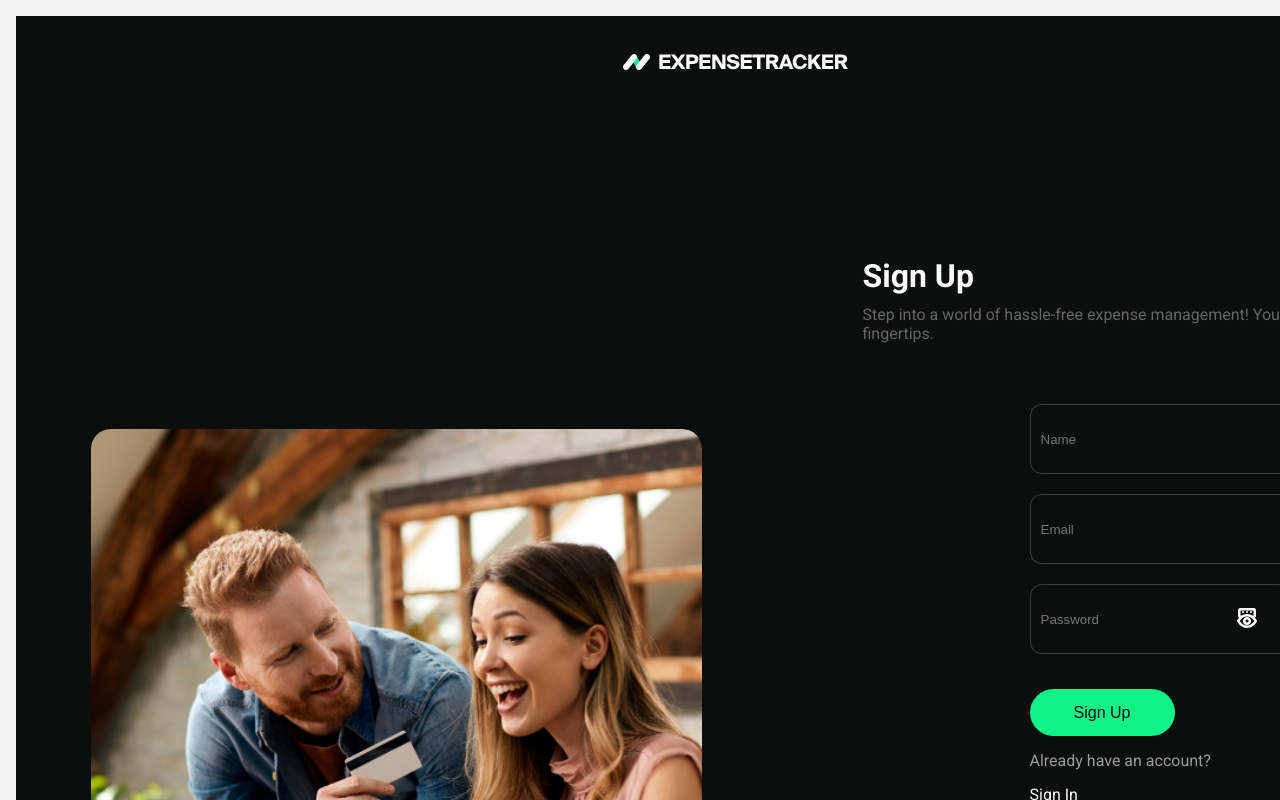
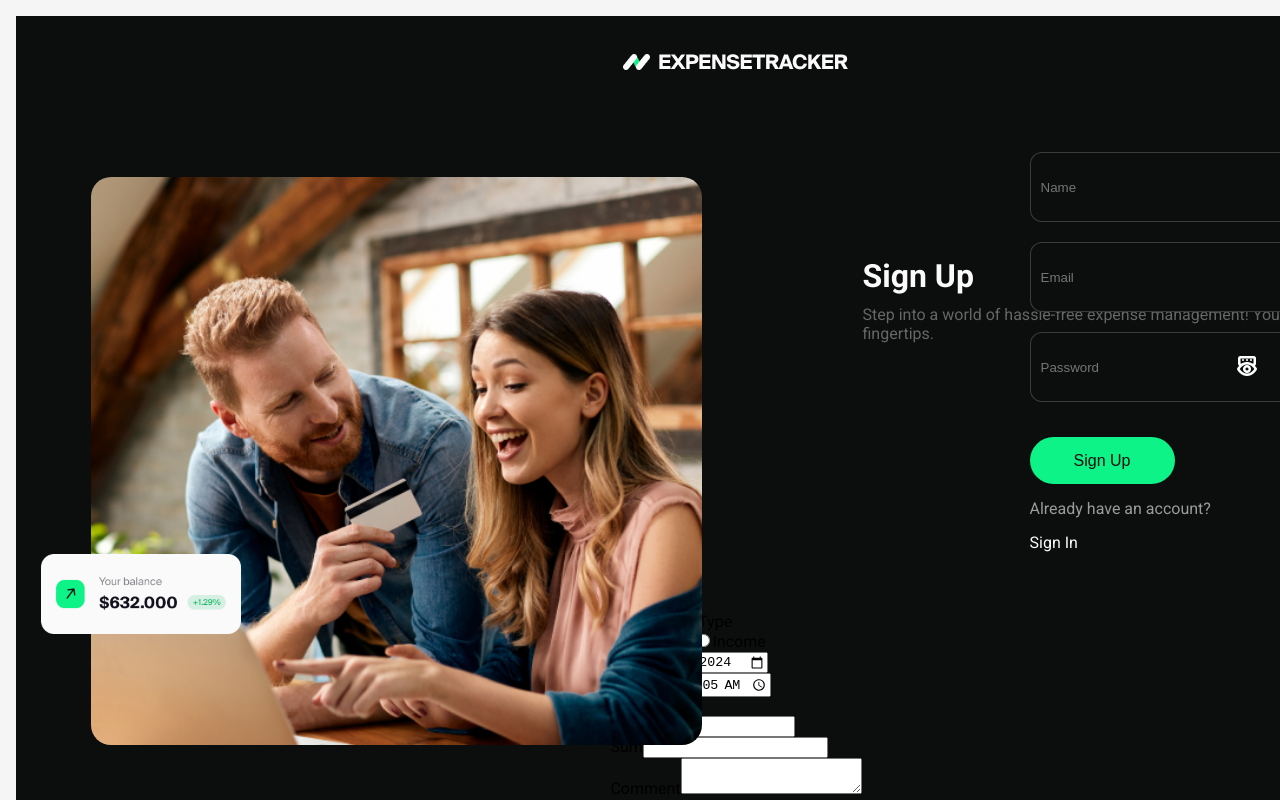
Before and after one commit to Reuelle/expense-tracker, a React (Create React App) app: page /expense-tracker/register in a window 1280 px wide. Shown: the top 800 px of the page. Built offline with nearby package versions, Linux system fonts and the light colour scheme.

Commit message:
Update RegisterPage.module.css

```diff
--- a/src/components/RegisterPage/RegisterPage.module.css
+++ b/src/components/RegisterPage/RegisterPage.module.css
@@ -12,6 +12,7 @@ width: 533px;
   height: 123px;
   margin-left: 786px;
   margin-top: 150px;
+  Position: absolute;
   gap: 20px; /* Space between the heading and description */
 }
 
```
